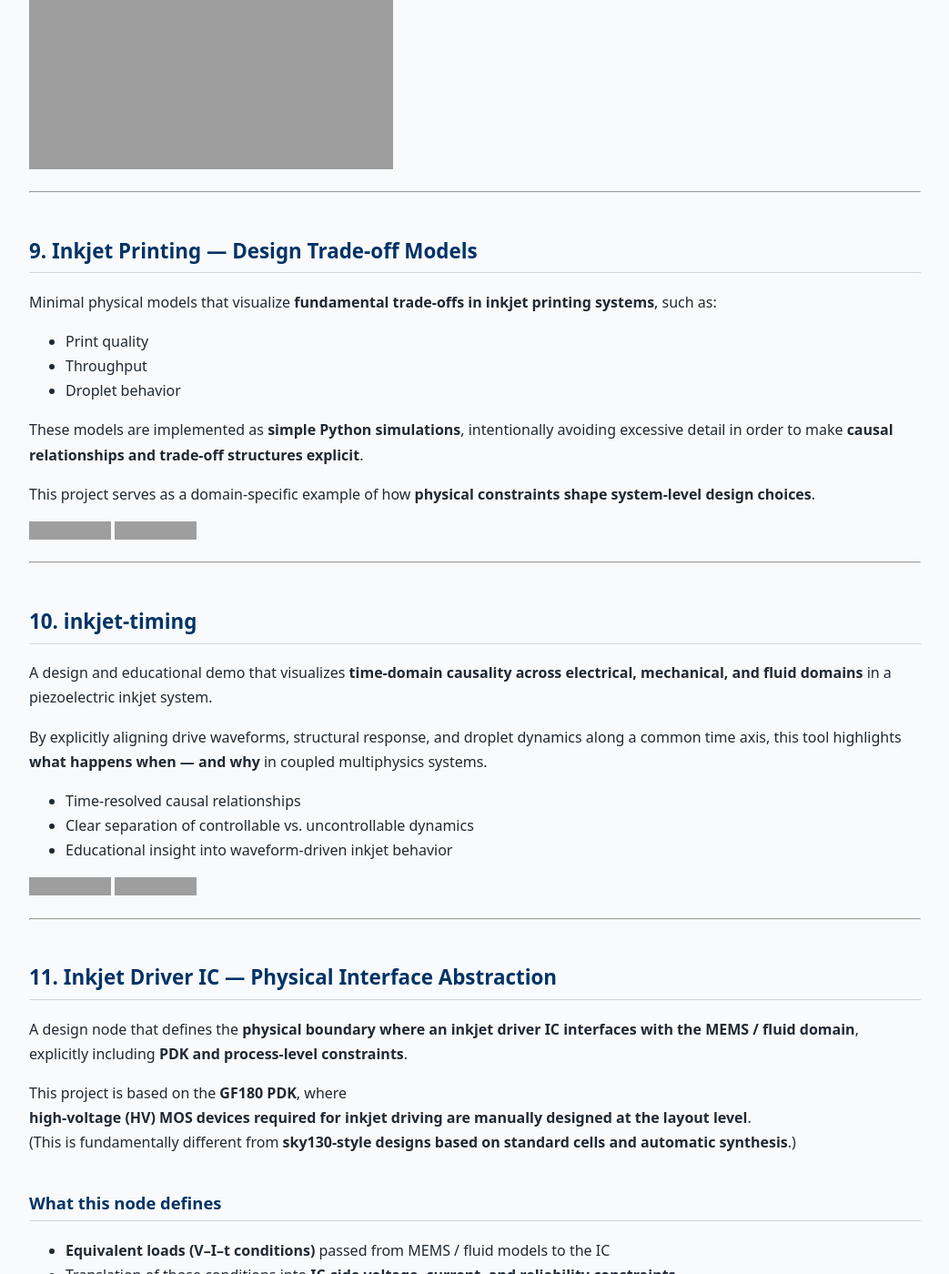
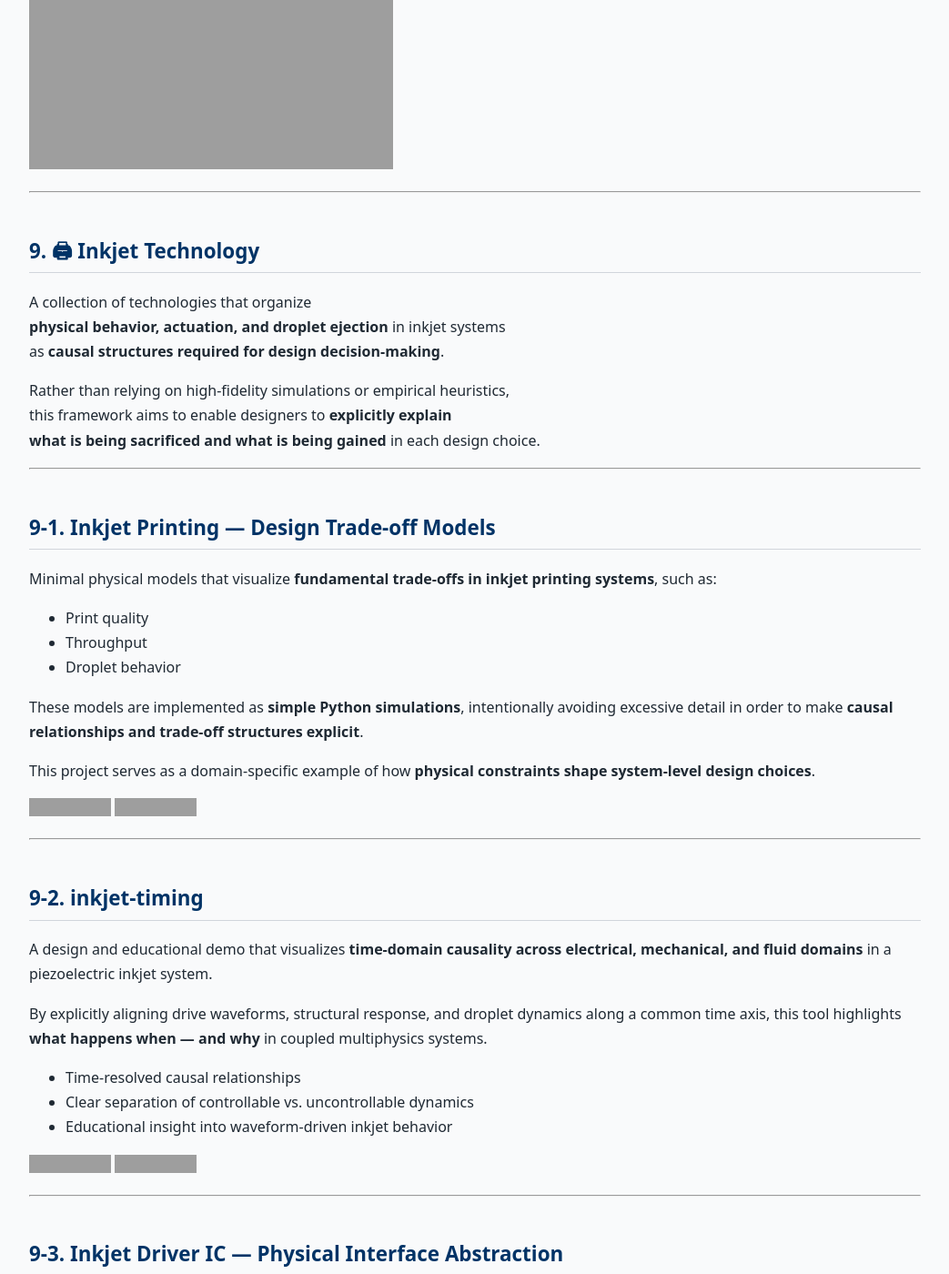
Before and after one commit to Samizo-AITL/Samizo-AITL.github.io, a Jekyll site: the page built from portal/en/index.md, in a window 1280 px wide and 1400 px high, scrolled down 17260 px. Shown: the whole window at 91% size, without its empty margins (118-1161 px from the left). Built offline with Jekyll 4.4.1, drawn with Linux system fonts in a browser that asks for light colours; some of the changed text lies outside the part shown; grey boxes are pictures that could not be loaded.

Commit message:
Update index.md

```diff
--- a/portal/en/index.md
+++ b/portal/en/index.md
@@ -561,7 +561,19 @@ This tool focuses on capturing **dominant deformation modes, scaling trends, and
 
 ---
 
-## 9. Inkjet Printing — Design Trade-off Models
+## 9. 🖨 Inkjet Technology
+
+A collection of technologies that organize
+**physical behavior, actuation, and droplet ejection** in inkjet systems
+as **causal structures required for design decision-making**.
+
+Rather than relying on high-fidelity simulations or empirical heuristics,
+this framework aims to enable designers to **explicitly explain
+what is being sacrificed and what is being gained** in each design choice.
+
+---
+
+## 9-1. Inkjet Printing — Design Trade-off Models
 
 Minimal physical models that visualize **fundamental trade-offs in inkjet printing systems**, such as:
 
@@ -578,7 +590,7 @@ This project serves as a domain-specific example of how **physical constraints s
 
 ---
 
-## 10. inkjet-timing
+## 9-2. inkjet-timing
 
 A design and educational demo that visualizes **time-domain causality across electrical, mechanical, and fluid domains** in a piezoelectric inkjet system.
 
@@ -593,7 +605,7 @@ By explicitly aligning drive waveforms, structural response, and droplet dynamic
 
 ---
 
-## 11. Inkjet Driver IC — Physical Interface Abstraction
+## 9-3. Inkjet Driver IC — Physical Interface Abstraction
 
 A design node that defines the **physical boundary where an inkjet driver IC interfaces with the MEMS / fluid domain**,
 explicitly including **PDK and process-level constraints**.
```
Also changed, not shown: other parts of portal/en/index.md (+1 -1 lines).
